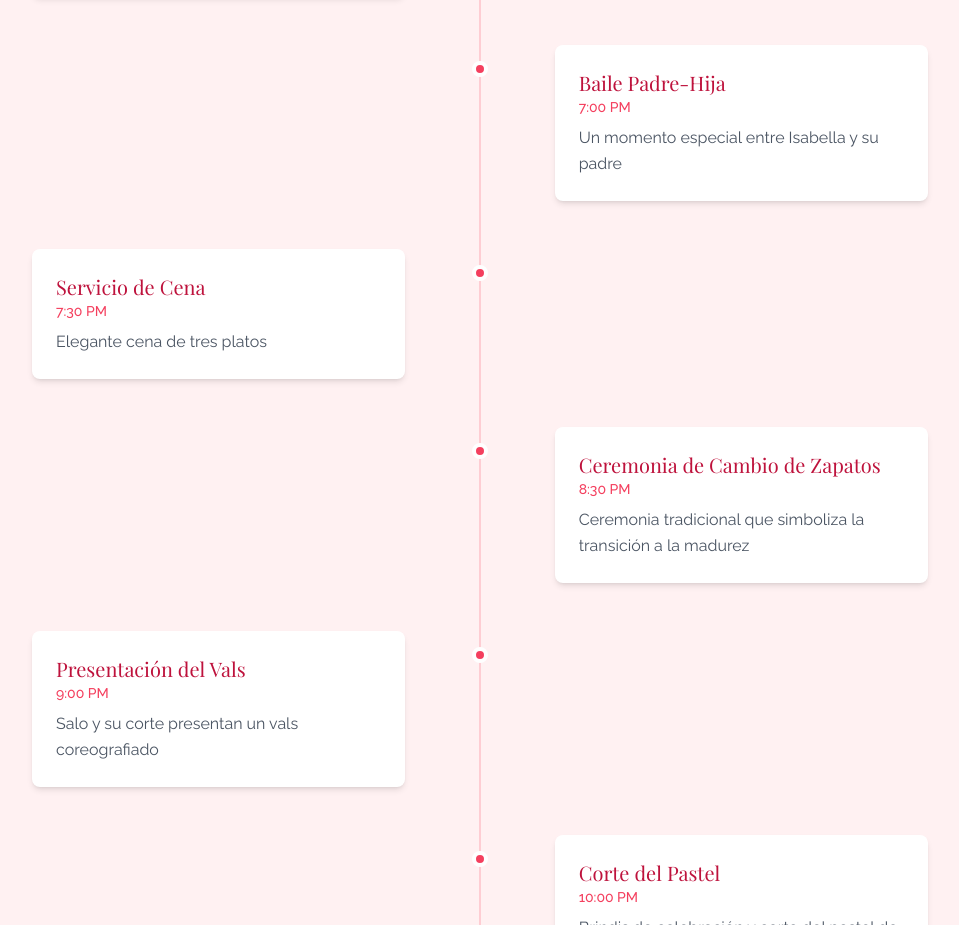
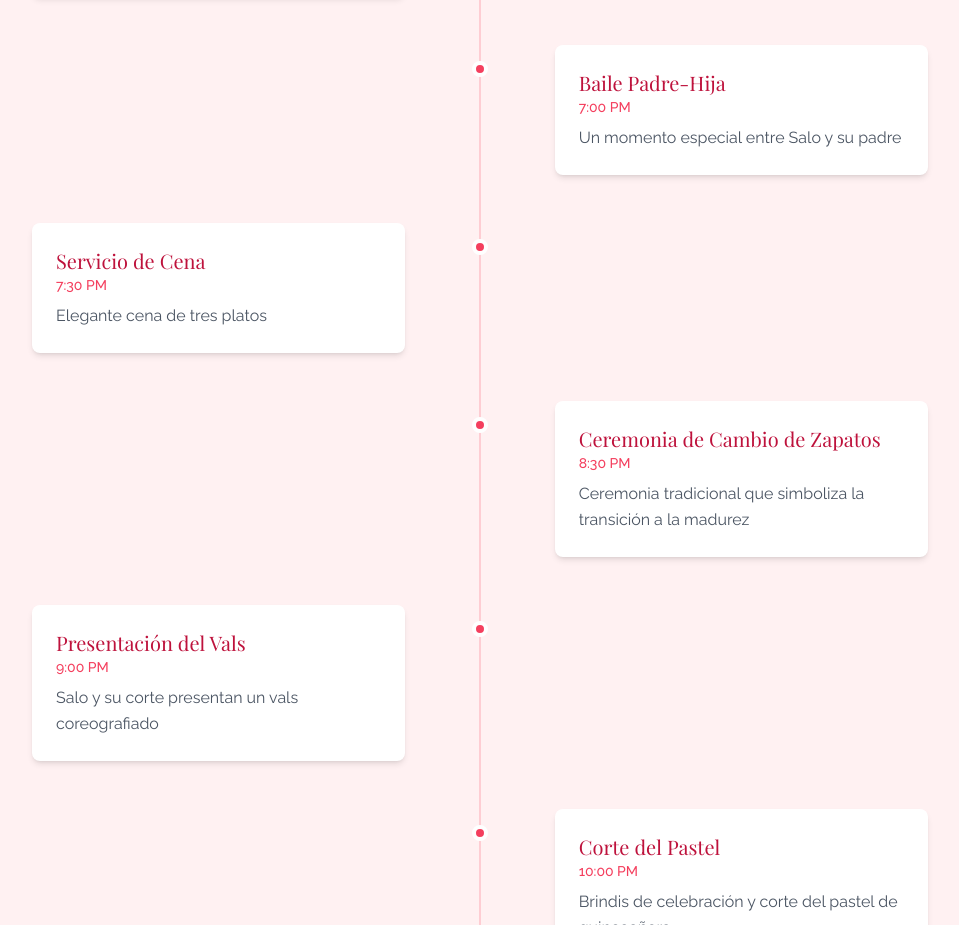
Before and after one commit to GiaHuy99/happybirthday-uncleHuy, a React (Vite) app: page / in a window 1280 px wide. Shown: the part 4180-5105 px from the top of the page, without its empty margins (160-1119 px from the left). Built offline with nearby package versions, Linux system fonts and the light colour scheme.

Commit message:
fix: update RSVP email and timeline event description to reflect correct names

```diff
--- a/src/components/RSVP.tsx
+++ b/src/components/RSVP.tsx
@@ -70,7 +70,7 @@ const RSVP = () => {
 								<p>
 									<span className="font-medium">Correo:</span>
 									<a
-										href="mailto:isabellas.xv@example.com"
+										href="mailto:salome.xv@example.com"
 										className="text-rose-500 ml-2"
 									>
 										salo.xv@example.com
--- a/src/data/timelineEvents.ts
+++ b/src/data/timelineEvents.ts
@@ -17,7 +17,7 @@ export const timelineEvents: timelineEvent[] = [
 		id: 3,
 		time: "7:00 PM",
 		title: "Baile Padre-Hija",
-		description: "Un momento especial entre Isabella y su padre",
+		description: "Un momento especial entre Salo y su padre",
 	},
 	{
 		id: 4,
```
